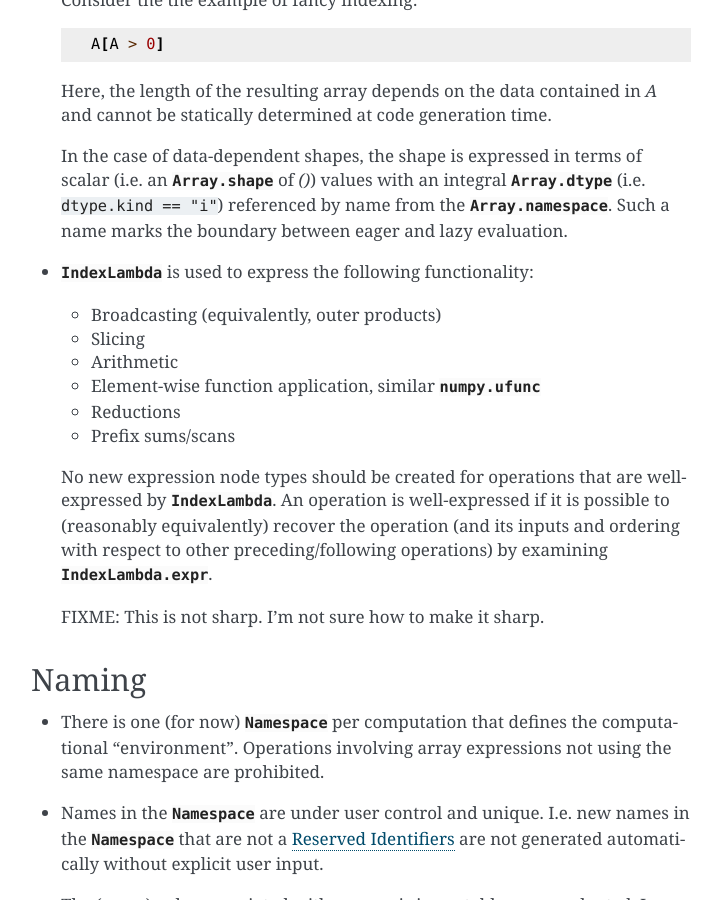
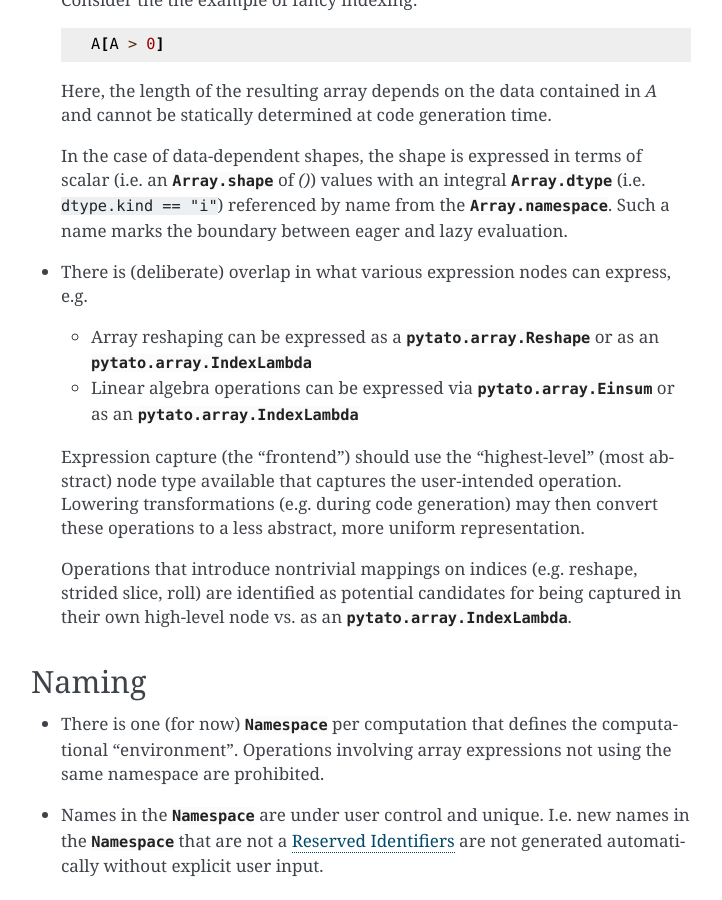
Before and after one commit to inducer/pytato, a Sphinx documentation site: the page built from doc/design.rst, in a window 1280 px wide and 900 px high, scrolled down 746 px. Shown: the whole window, without its empty margins (389-1111 px from the left). Built offline with Sphinx 7.4.7, drawn with Linux system fonts in a browser that asks for light colours.

Commit message:
Design doc: Rephrase section on when to use what node

```diff
--- a/doc/design.rst
+++ b/doc/design.rst
@@ -46,22 +46,24 @@ Computation and Results
     referenced by name from the :attr:`Array.namespace`. Such a name
     marks the boundary between eager and lazy evaluation.
 
--   :class:`IndexLambda` is used to express the following functionality:
+-   There is (deliberate) overlap in what various expression nodes can
+    express, e.g.
 
-    - Broadcasting (equivalently, outer products)
-    - Slicing
-    - Arithmetic
-    - Element-wise function application, similar :class:`numpy.ufunc`
-    - Reductions
-    - Prefix sums/scans
+    -   Array reshaping can be expressed as a :class:`pytato.array.Reshape`
+        or as an :class:`pytato.array.IndexLambda`
 
-    No new expression node types should be created for operations that
-    are well-expressed by :class:`IndexLambda`. An operation is well-expressed
-    if it is possible to (reasonably equivalently) recover the operation
-    (and its inputs and ordering with respect to other preceding/following
-    operations) by examining :attr:`IndexLambda.expr`.
+    -   Linear algebra operations can be expressed via :class:`pytato.array.Einsum`
+        or as an :class:`pytato.array.IndexLambda`
 
-    FIXME: This is not sharp. I'm not sure how to make it sharp.
+    Expression capture (the "frontend") should use the "highest-level"
+    (most abstract) node type available that captures the user-intended
+    operation. Lowering transformations (e.g. during code generation) may
+    then convert these operations to a less abstract, more uniform
+    representation.
+
+    Operations that introduce nontrivial mappings on indices (e.g. reshape,
+    strided slice, roll) are identified as potential candidates for being captured
+    in their own high-level node vs. as an :class:`pytato.array.IndexLambda`.
 
 Naming
 ------
```
Also changed, not shown: 1 other file.
